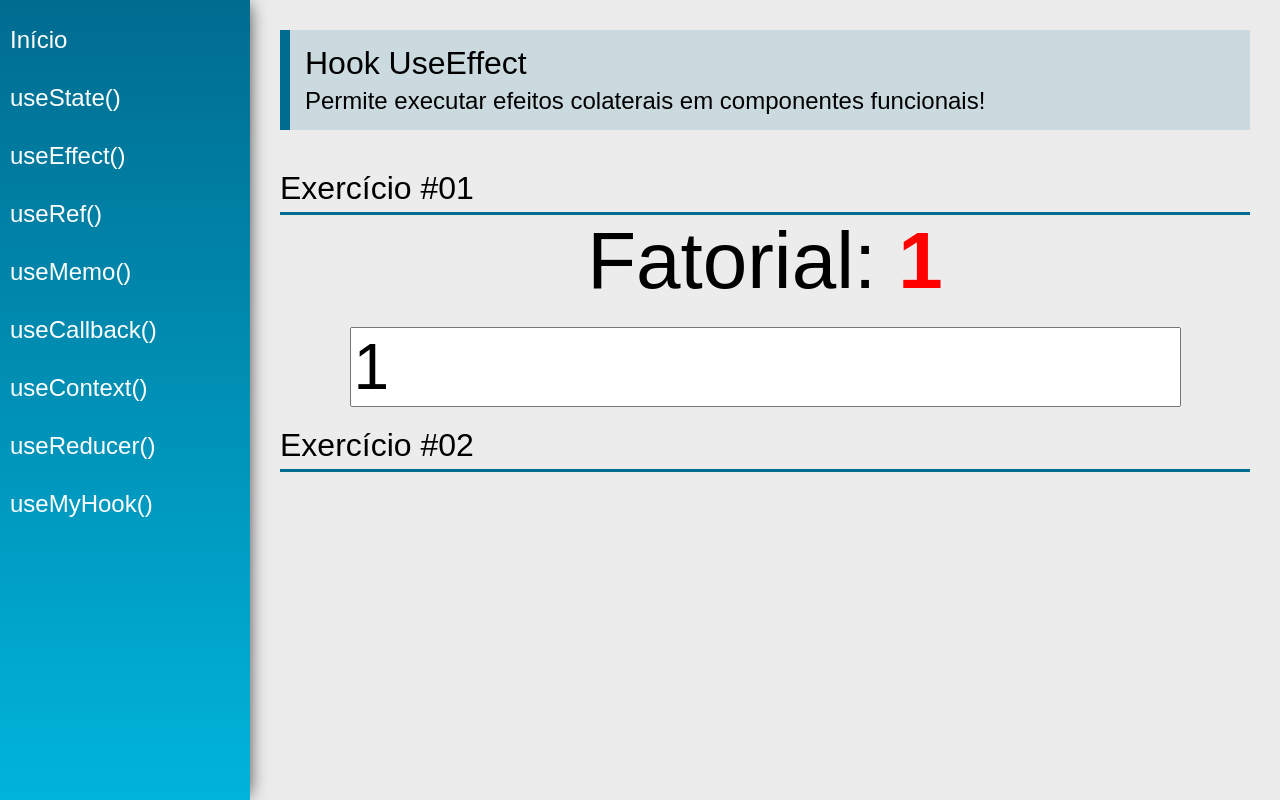
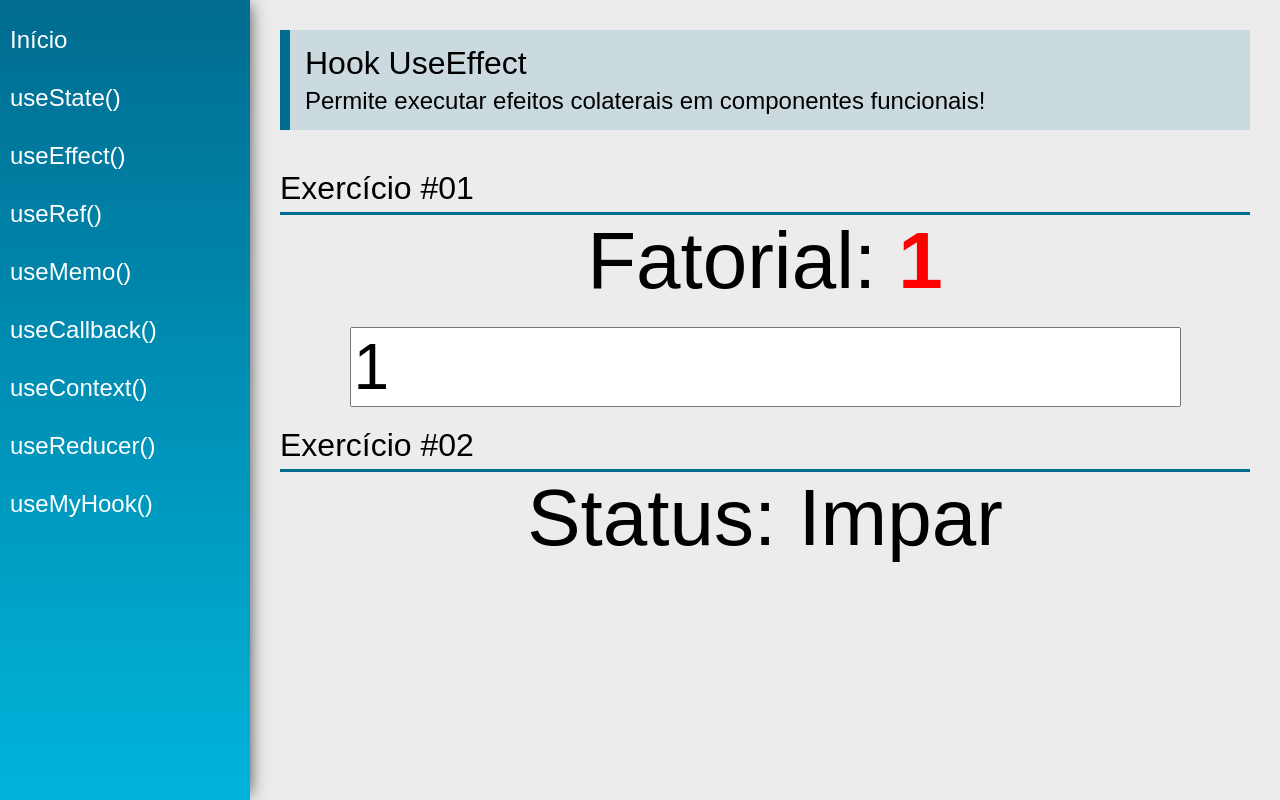
Before and after one commit to assisdefrancisco/hooks-react, a React (Create React App) app: page /useEffect in a window 1280 px wide. Built offline with nearby package versions, Linux system fonts and the light colour scheme.

Commit message:
Desafio useEffect

```diff
--- a/src/views/examples/UseEffect.jsx
+++ b/src/views/examples/UseEffect.jsx
@@ -9,10 +9,10 @@
     return calcFatorial(number -1) * number;
 }
 
-
 const UseEffect = (props) => {
     const [number, setNumber] = useState(1);
     const [fatorial, setFatorial] = useState(1);
+    const [status, setStatus] = useState('');
 
     useEffect(() => {
         setFatorial(calcFatorial(number));
@@ -23,6 +23,10 @@
             document.title = "Eita!!!"
         }
     }, [fatorial])
+
+    useEffect(() => {
+         setStatus(number % 2 === 0 ? 'Par' : 'Impar');
+    }, [number])
 
     return (
         <div className="UseEffect">
@@ -44,7 +48,7 @@
 
             <SectionTitle title="Exercício #02" />
             <div className="center">
-
+                <span className='text'>Status: {status}</span>
             </div>
         </div>
     )
```
